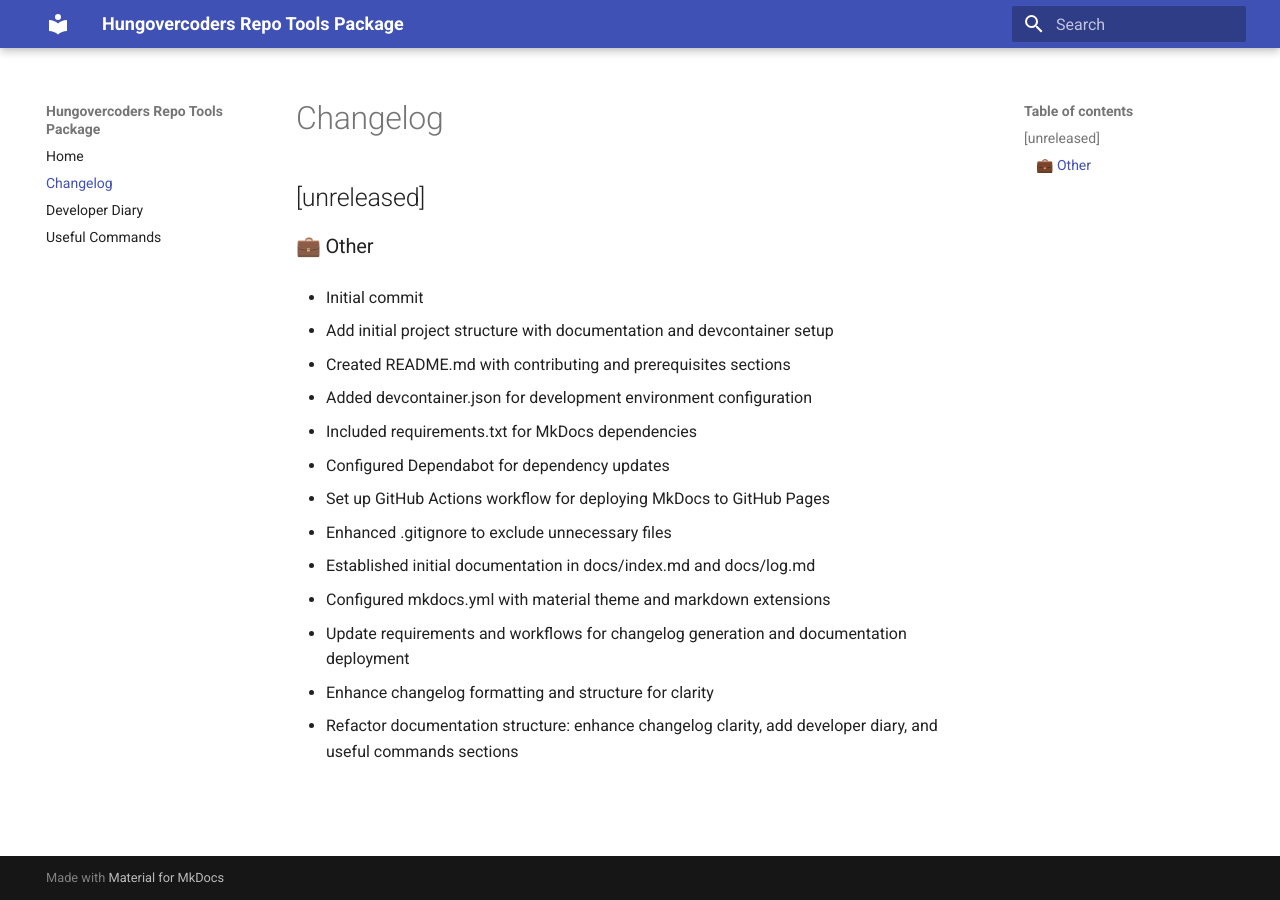
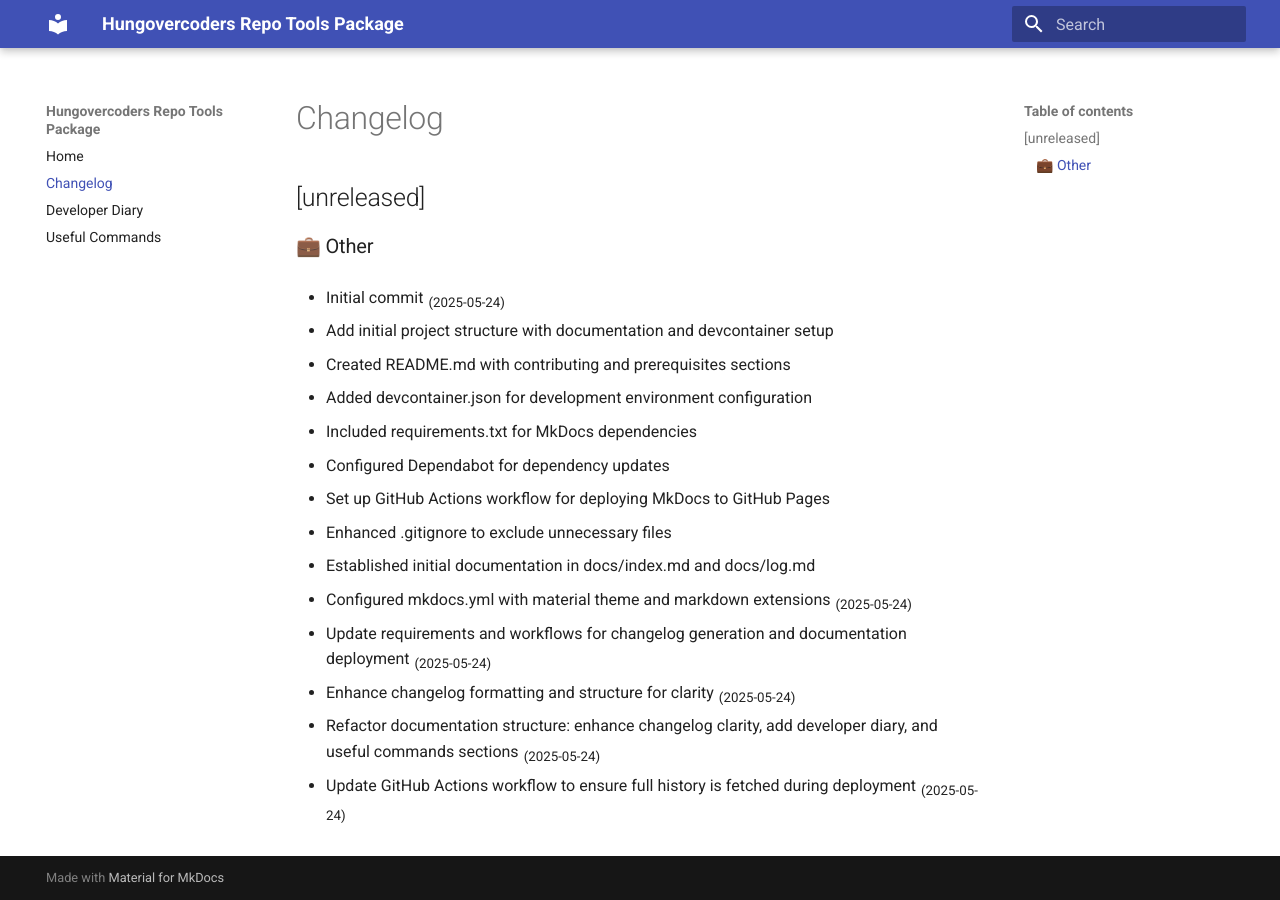
Before and after one commit to hungovercoders/repo.tools.package, an MkDocs documentation site: the page built from docs/changelog.md, in a window 1280 px wide. Built offline with MkDocs 1.6.1 and Material for MkDocs 9.7.7, drawn with Linux system fonts in a browser that asks for light colours.

Commit message:
Add timestamps to changelog entries for better tracking

```diff
--- a/cliff.toml
+++ b/cliff.toml
@@ -19,7 +19,7 @@ body = """
 {% for group, commits in commits | group_by(attribute="group") %}
 ### {{ group | striptags | trim }}
 {% for commit in commits %}
-- {{ commit.message | upper_first }}
+- {{ commit.message | upper_first }} <sub>({{ commit.author.timestamp | date(format="%Y-%m-%d") }})</sub>
 {% endfor %}
 {% endfor %}
 """
--- a/docs/changelog.md
+++ b/docs/changelog.md
@@ -5,7 +5,7 @@
 
 ### 💼 Other
 
-- Initial commit
+- Initial commit <sub>(2025-05-24)</sub>
 
 - Add initial project structure with documentation and devcontainer setup
 
@@ -16,12 +16,14 @@
 - Set up GitHub Actions workflow for deploying MkDocs to GitHub Pages
 - Enhanced .gitignore to exclude unnecessary files
 - Established initial documentation in docs/index.md and docs/log.md
-- Configured mkdocs.yml with material theme and markdown extensions
+- Configured mkdocs.yml with material theme and markdown extensions <sub>(2025-05-24)</sub>
 
-- Update requirements and workflows for changelog generation and documentation deployment
+- Update requirements and workflows for changelog generation and documentation deployment <sub>(2025-05-24)</sub>
 
-- Enhance changelog formatting and structure for clarity
+- Enhance changelog formatting and structure for clarity <sub>(2025-05-24)</sub>
 
-- Refactor documentation structure: enhance changelog clarity, add developer diary, and useful commands sections
+- Refactor documentation structure: enhance changelog clarity, add developer diary, and useful commands sections <sub>(2025-05-24)</sub>
+
+- Update GitHub Actions workflow to ensure full history is fetched during deployment <sub>(2025-05-24)</sub>
 
 <!-- generated by git-cliff -->
```
